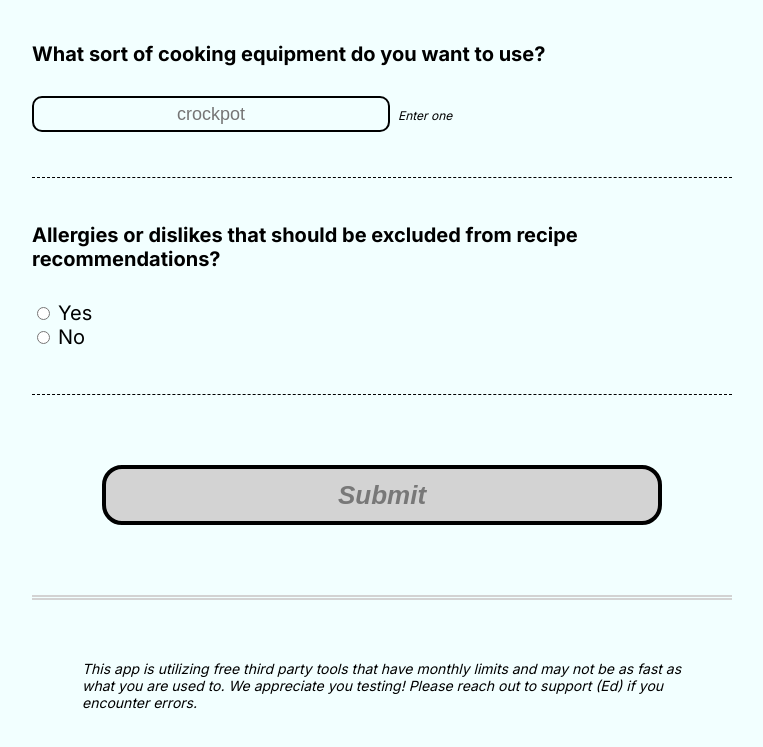
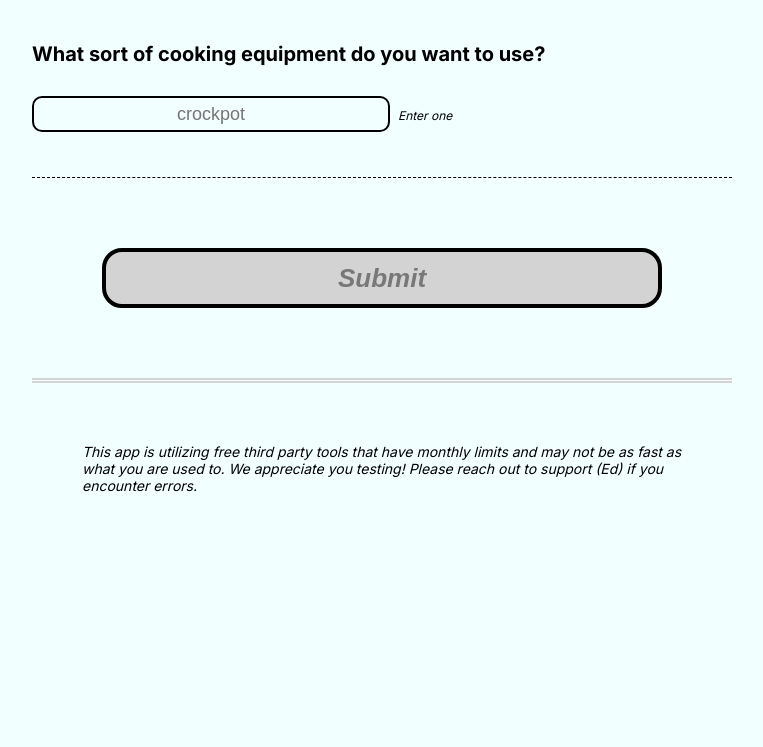
Before and after one commit to Eddie-OConnor/Sue, a website built with Vite: page index.html in a window 1280 px wide. Shown: the part 988-1735 px from the top of the page, without its empty margins (258-1021 px from the left). After the commit the page ends 1542 px from the top, so only its background shows below. Built offline with nearby package versions, Linux system fonts and the light colour scheme.

Commit message:
Update index.html

```diff
--- a/index.html
+++ b/index.html
@@ -61,7 +61,7 @@
                 <input type="text" placeholder="crockpot" maxlength="20" id="cooking-equipment"><span class="desktop-span hidden">Enter one</span>
             </div>
 
-            <div class="question-container">
+            <div class="question-container" style="display: none;">
                 <h3 class="question">Allergies or dislikes that should be excluded from recipe recommendations?</h3>
                 <form id="allergies-dislikes" class="vertical-radio">
                     <label><input type="radio" value="Yes" id="yes-radio-allergy-dislike">Yes</label>
```
